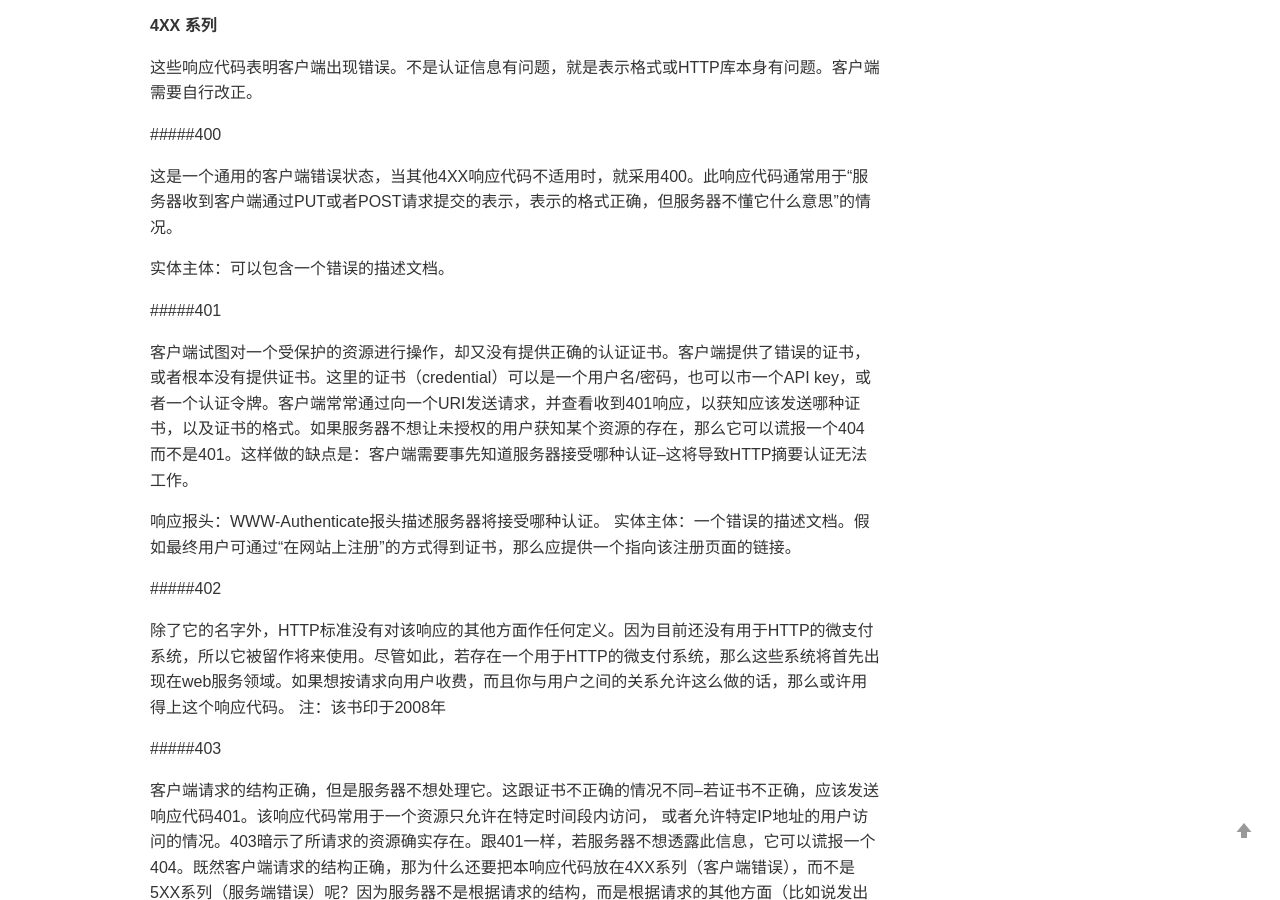
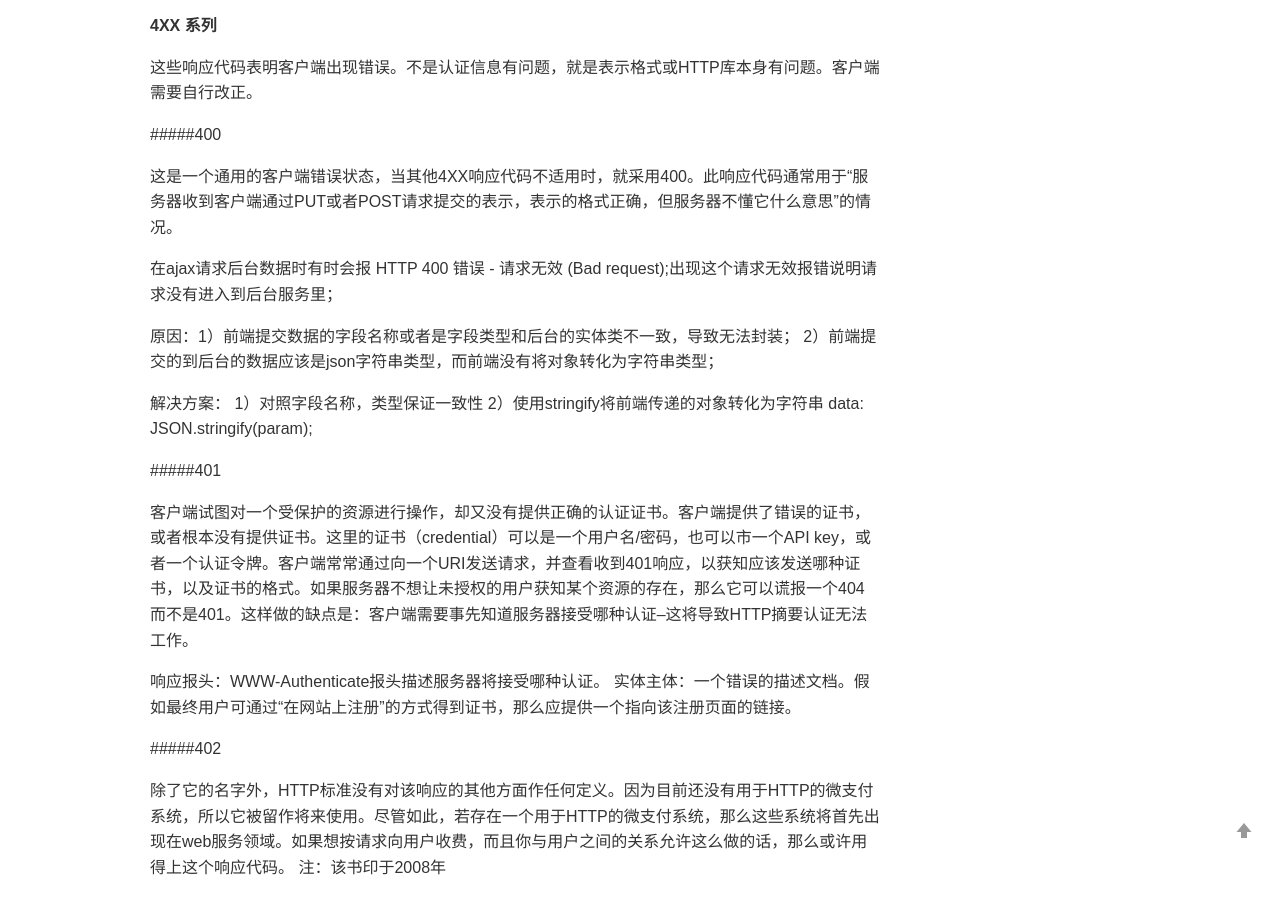
Before and after one commit to ytrug1224/zxinjie.github.io, a Jekyll site: the page built from _posts/2019-5-21-Http-status-code.md, in a window 1280 px wide and 900 px high, scrolled down 5041 px. Built offline with Jekyll 4.4.1, drawn with Linux system fonts in a browser that asks for light colours; comment, search, counter and statistics services are not loaded.

Commit message:
modify 400

```diff
--- a/_posts/2019-5-21-Http-status-code.md
+++ b/_posts/2019-5-21-Http-status-code.md
@@ -174,7 +174,14 @@ keywords: Java, Socket、TCP/IP、HTTP
 
 这是一个通用的客户端错误状态，当其他4XX响应代码不适用时，就采用400。此响应代码通常用于“服务器收到客户端通过PUT或者POST请求提交的表示，表示的格式正确，但服务器不懂它什么意思”的情况。
 
-实体主体：可以包含一个错误的描述文档。
+在ajax请求后台数据时有时会报 HTTP 400 错误 - 请求无效 (Bad request);出现这个请求无效报错说明请求没有进入到后台服务里；
+
+原因：1）前端提交数据的字段名称或者是字段类型和后台的实体类不一致，导致无法封装；
+      2）前端提交的到后台的数据应该是json字符串类型，而前端没有将对象转化为字符串类型；
+
+解决方案：
+1）对照字段名称，类型保证一致性
+2）使用stringify将前端传递的对象转化为字符串  data: JSON.stringify(param);
 
 #####401
 
```
